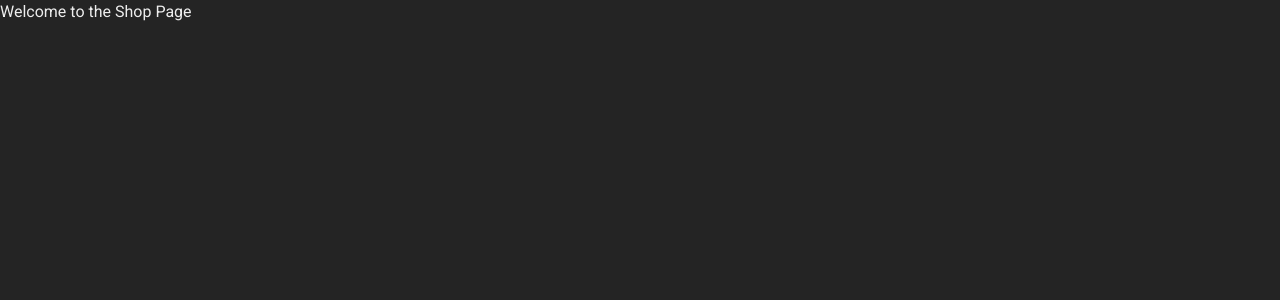
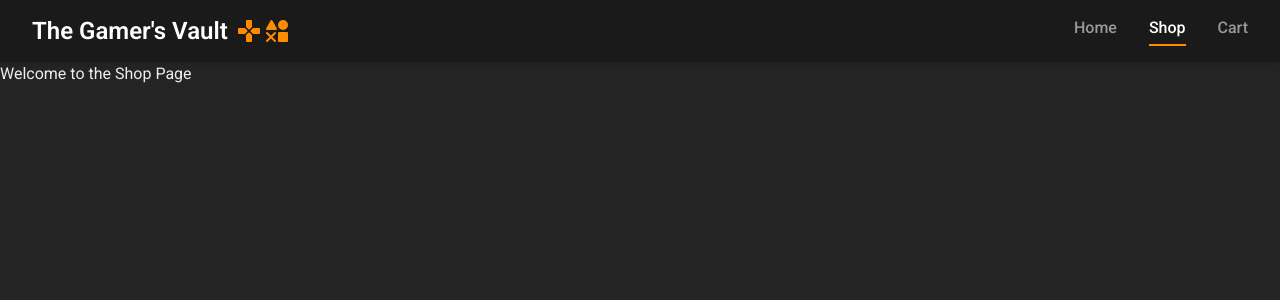
Before and after one commit to Alex-Huaracha/fake-store, a React (Vite) app: page /shop in a window 1280 px wide. Shown: the top 300 px of the page. Built offline with nearby package versions, Linux system fonts and the light colour scheme.

Commit message:
feat: implement Navbar component and update project structure with new icons and styles

```diff
--- a/index.html
+++ b/index.html
@@ -1,10 +1,10 @@
-<!doctype html>
+<!DOCTYPE html>
 <html lang="en">
   <head>
     <meta charset="UTF-8" />
     <link rel="icon" type="image/svg+xml" href="/vite.svg" />
     <meta name="viewport" content="width=device-width, initial-scale=1.0" />
-    <title>autoverse</title>
+    <title>The Gamer's Vault</title>
   </head>
   <body>
     <div id="root"></div>
--- a/package.json
+++ b/package.json
@@ -1,5 +1,5 @@
 {
-  "name": "autoverse",
+  "name": "The-Gamers-Vault",
   "private": true,
   "version": "0.0.0",
   "type": "module",
--- a/src/App.jsx
+++ b/src/App.jsx
@@ -1,9 +1,11 @@
 import './App.css';
 import { Outlet } from 'react-router';
+import { Navbar } from './components';
 
 function App() {
   return (
     <>
+      <Navbar />
       <main>
         <Outlet />
       </main>
--- /dev/null
+++ b/src/components/Navbar/Navbar.jsx
@@ -0,0 +1,50 @@
+import { NavLink } from 'react-router';
+import styles from './Navbar.module.css';
+
+export const Navbar = () => {
+  // Hardcoded por ahora, luego vendrá del CartContext
+  const cartItemsCount = 0;
+
+  return (
+    <nav className={styles.navbar}>
+      <div className={styles.logo}>
+        <h1>The Gamer's Vault</h1>
+        <svg className={styles.icon}>
+          <use href="#icon-logo1"></use>
+        </svg>
+        <svg className={styles.icon}>
+          <use href="#icon-logo2"></use>
+        </svg>
+      </div>
+      <ul className={styles.navLinks}>
+        <li>
+          <NavLink
+            to="/"
+            className={({ isActive }) => (isActive ? styles.active : '')}
+          >
+            Home
+          </NavLink>
+        </li>
+        <li>
+          <NavLink
+            to="/shop"
+            className={({ isActive }) => (isActive ? styles.active : '')}
+          >
+            Shop
+          </NavLink>
+        </li>
+        <li>
+          <NavLink
+            to="/cart"
+            className={({ isActive }) => (isActive ? styles.active : '')}
+          >
+            Cart
+            {cartItemsCount > 0 && (
+              <span className={styles.badge}>{cartItemsCount}</span>
+            )}
+          </NavLink>
+        </li>
+      </ul>
+    </nav>
+  );
+};
--- /dev/null
+++ b/src/components/Navbar/Navbar.module.css
@@ -0,0 +1,99 @@
+.navbar {
+  display: flex;
+  justify-content: space-between;
+  align-items: center;
+  padding: 0.8rem 1rem;
+  background-color: #1a1a1a;
+  box-shadow: 0 2px 8px rgba(0, 0, 0, 0.1);
+}
+
+.logo {
+  display: flex;
+  align-items: center;
+  gap: 0.2rem;
+}
+
+.logo h1 {
+  margin: 0 0.4rem 0 0;
+  font-size: var(--font-size-base);
+  color: #fff;
+  font-weight: 600;
+}
+
+.logo .icon {
+  width: 20px;
+  height: 20px;
+  color: #ff8c00;
+}
+
+.navLinks {
+  display: flex;
+  list-style: none;
+  gap: 1rem;
+  margin: 0;
+  padding: 0;
+}
+
+.navLinks a {
+  text-decoration: none;
+  color: #999;
+  font-weight: 500;
+  font-size: var(--font-size-sm);
+  transition: color 0.3s ease;
+  position: relative;
+  display: flex;
+  align-items: center;
+  gap: 0.3rem;
+}
+
+.navLinks a:hover {
+  color: #fff;
+}
+
+.active {
+  color: #fff !important;
+  border-bottom: 2px solid var(--ui-border);
+  padding-bottom: 0.25rem;
+}
+
+.badge {
+  background-color: #ff8c00;
+  color: white;
+  border-radius: 50%;
+  padding: 0.15rem 0.4rem;
+  font-size: 0.65rem;
+  font-weight: bold;
+  min-width: 1rem;
+  text-align: center;
+}
+
+/* Tablet & Desktop */
+@media (min-width: 768px) {
+  .navbar {
+    padding: 0.8rem 2rem;
+  }
+
+  .logo h1 {
+    font-size: var(--font-size-xl);
+  }
+
+  .logo .icon {
+    width: 24px;
+    height: 24px;
+  }
+
+  .navLinks {
+    gap: 2rem;
+  }
+
+  .navLinks a {
+    font-size: 1rem;
+    gap: 0.5rem;
+  }
+
+  .badge {
+    padding: 0.2rem 0.5rem;
+    font-size: 0.75rem;
+    min-width: 1.25rem;
+  }
+}
--- /dev/null
+++ b/src/components/index.js
@@ -0,0 +1 @@
+export * from './Navbar/Navbar';
--- a/src/index.css
+++ b/src/index.css
@@ -27,6 +27,9 @@
 
   /* Font Family */
   --font-family-base: 'Roboto', sans-serif;
+
+  /* UI colors */
+  --ui-border: #ff8c00;
 }
 
 body {
--- a/src/main.jsx
+++ b/src/main.jsx
@@ -7,6 +7,10 @@ import routes from './routes.jsx';
 
 const router = createBrowserRouter(routes);
 
+// Render icons
+import iconSprite from './assets/icons.svg?raw';
+document.body.insertAdjacentHTML('afterbegin', iconSprite);
+
 createRoot(document.getElementById('root')).render(
   <StrictMode>
     <RouterProvider router={router} />
```
Also changed, not shown: src/assets/icons.svg (added).
